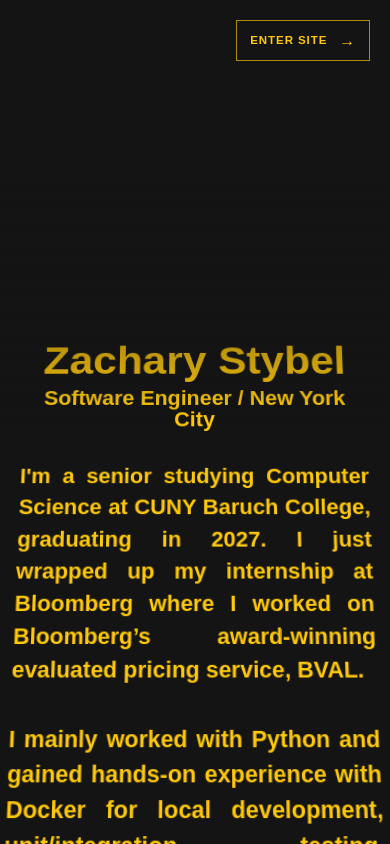
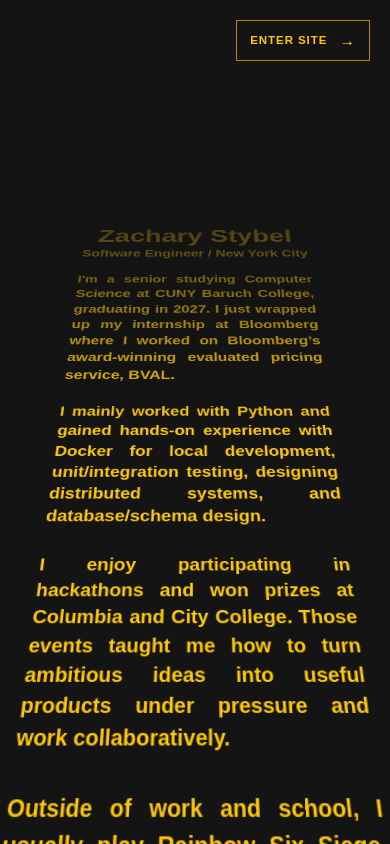
Before and after one commit to manzazas/My-Portfolio, a React (Vite) app: page / in a window 390 px wide. Built offline with nearby package versions, Linux system fonts and the light colour scheme; a web font is replaced by a local one.

Commit message:
Revert "Keep opening crawl closer and readable on mobile"
This reverts commit b469a804e7aeb0ccd787d06556856dc451f006e8.

```diff
--- a/src/components/Hero.css
+++ b/src/components/Hero.css
@@ -99,25 +99,11 @@
 
 @media (max-width: 768px) {
   .crawl-wrapper {
-    width: 88%;
-    perspective: 900px;
+    width: 82%;
   }
 
   .crawl-text {
-    align-self: flex-start;
-    font-size: clamp(20px, 5.5vw, 32px);
-    transform-origin: center top;
-    animation-name: crawl-scroll-mobile;
-  }
-
-  /* Keep the text closer on phones and travel by its actual content height. */
-  @keyframes crawl-scroll-mobile {
-    from {
-      transform: translateY(0) translateZ(0) rotateX(12deg);
-    }
-    to {
-      transform: translateY(calc(-100% - 50vh)) translateZ(-300px) rotateX(12deg);
-    }
+    font-size: 5vw;
   }
 }
 
```
